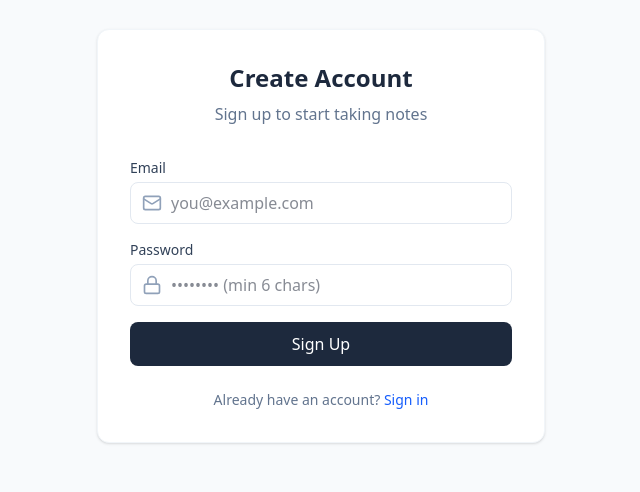
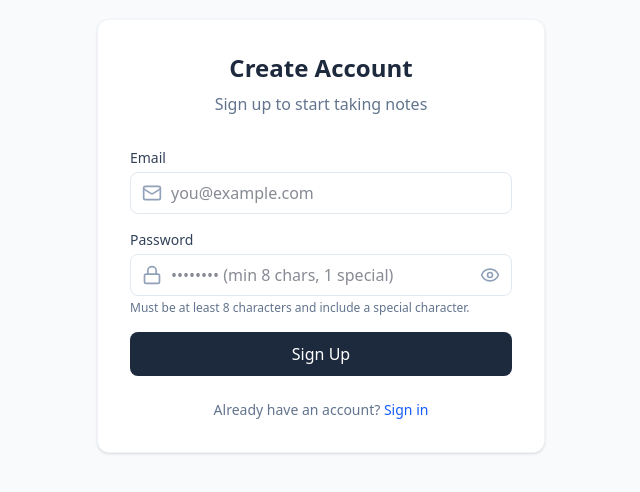
Before and after one commit to mayank543/Fi-Note, a Next.js app in the folder frontend/: page /register in a window 1280 px wide. Shown: the part 164-656 px from the top of the page, without its empty margins (319-959 px from the left). Built offline with nearby package versions, Linux system fonts and the light colour scheme; no server answers.

Commit message:
feat: robust auth validations, password policies, and UI visibility toggle

```diff
--- a/frontend/src/app/login/page.tsx
+++ b/frontend/src/app/login/page.tsx
@@ -4,11 +4,12 @@ import { useState } from 'react';
 import { useRouter } from 'next/navigation';
 import { api } from '@/lib/api';
 import Link from 'next/link';
-import { Lock, Mail } from 'lucide-react';
+import { Lock, Mail, Eye, EyeOff } from 'lucide-react';
 
 export default function Login() {
   const [email, setEmail] = useState('');
   const [password, setPassword] = useState('');
+  const [showPassword, setShowPassword] = useState(false);
   const [error, setError] = useState('');
   const [loading, setLoading] = useState(false);
   const router = useRouter();
@@ -68,13 +69,24 @@ export default function Login() {
                 <Lock className="h-5 w-5 text-slate-400" />
               </div>
               <input
-                type="password"
+                type={showPassword ? "text" : "password"}
                 value={password}
                 onChange={(e) => setPassword(e.target.value)}
                 required
-                className="block w-full pl-10 pr-3 py-2 border border-slate-200 rounded-lg focus:ring-2 focus:ring-blue-500 focus:border-transparent outline-none transition-all"
+                className="block w-full pl-10 pr-10 py-2 border border-slate-200 rounded-lg focus:ring-2 focus:ring-blue-500 focus:border-transparent outline-none transition-all"
                 placeholder="••••••••"
               />
+              <button
+                type="button"
+                className="absolute inset-y-0 right-0 pr-3 flex items-center"
+                onClick={() => setShowPassword(!showPassword)}
+              >
+                {showPassword ? (
+                  <EyeOff className="h-5 w-5 text-slate-400 hover:text-slate-600" />
+                ) : (
+                  <Eye className="h-5 w-5 text-slate-400 hover:text-slate-600" />
+                )}
+              </button>
             </div>
           </div>
 
--- a/frontend/src/app/register/page.tsx
+++ b/frontend/src/app/register/page.tsx
@@ -4,11 +4,12 @@ import { useState } from 'react';
 import { useRouter } from 'next/navigation';
 import { api } from '@/lib/api';
 import Link from 'next/link';
-import { Lock, Mail } from 'lucide-react';
+import { Lock, Mail, User, Eye, EyeOff } from 'lucide-react';
 
 export default function Register() {
   const [email, setEmail] = useState('');
   const [password, setPassword] = useState('');
+  const [showPassword, setShowPassword] = useState(false);
   const [error, setError] = useState('');
   const [loading, setLoading] = useState(false);
   const router = useRouter();
@@ -67,15 +68,27 @@ export default function Register() {
                 <Lock className="h-5 w-5 text-slate-400" />
               </div>
               <input
-                type="password"
+                type={showPassword ? "text" : "password"}
                 value={password}
                 onChange={(e) => setPassword(e.target.value)}
                 required
-                minLength={6}
-                className="block w-full pl-10 pr-3 py-2 border border-slate-200 rounded-lg focus:ring-2 focus:ring-blue-500 focus:border-transparent outline-none transition-all"
-                placeholder="•••••••• (min 6 chars)"
+                minLength={8}
+                className="block w-full pl-10 pr-10 py-2 border border-slate-200 rounded-lg focus:ring-2 focus:ring-blue-500 focus:border-transparent outline-none transition-all"
+                placeholder="•••••••• (min 8 chars, 1 special)"
               />
+              <button
+                type="button"
+                className="absolute inset-y-0 right-0 pr-3 flex items-center"
+                onClick={() => setShowPassword(!showPassword)}
+              >
+                {showPassword ? (
+                  <EyeOff className="h-5 w-5 text-slate-400 hover:text-slate-600" />
+                ) : (
+                  <Eye className="h-5 w-5 text-slate-400 hover:text-slate-600" />
+                )}
+              </button>
             </div>
+            <p className="text-xs text-slate-500 mt-1">Must be at least 8 characters and include a special character.</p>
           </div>
 
           <button
```
Also changed, not shown: 1 other file (tests, documents, lock files or other folders).
